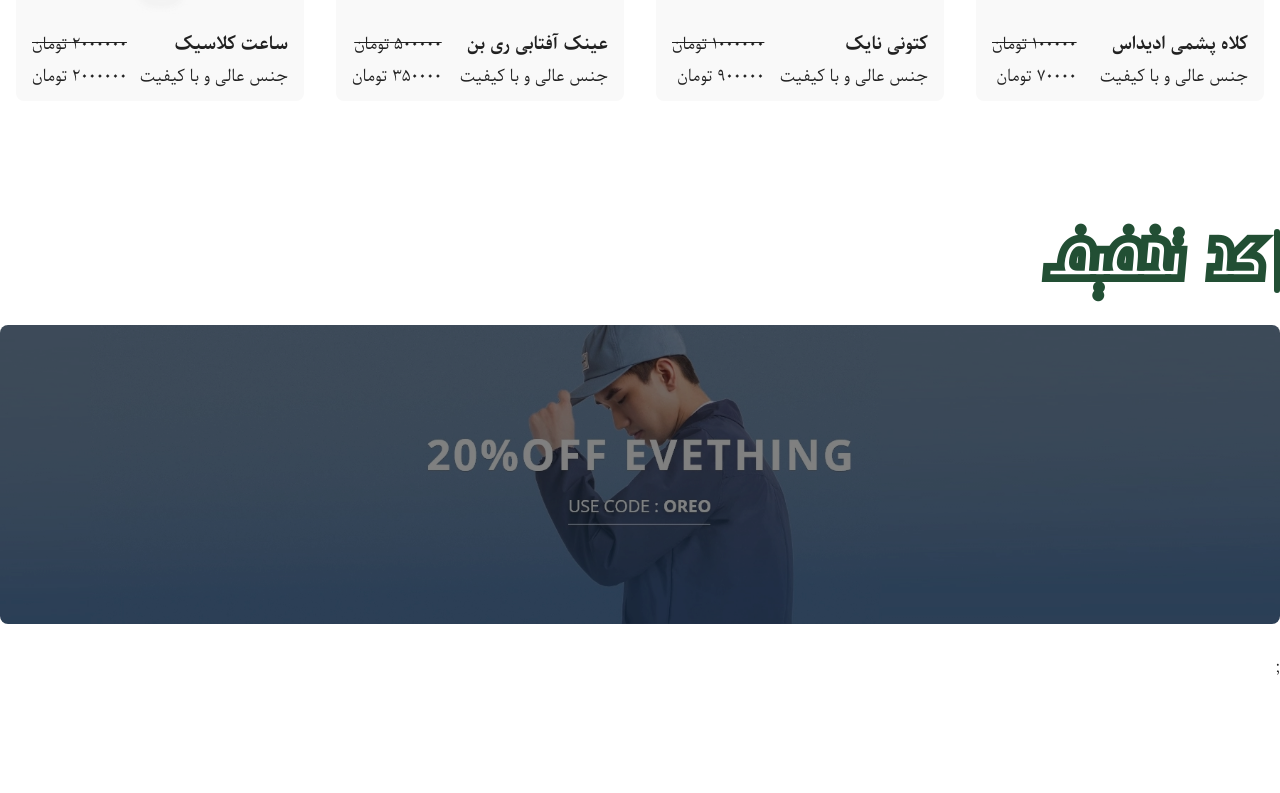
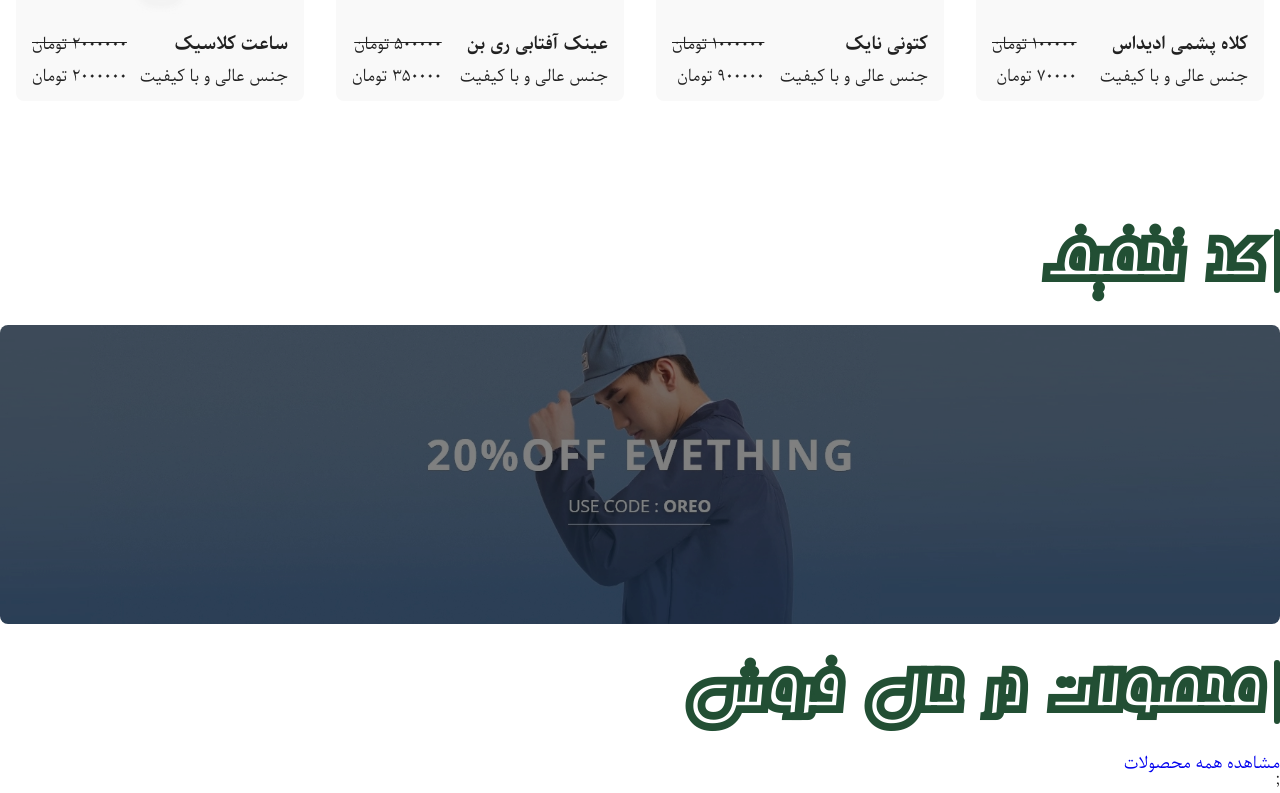
Before and after one commit to mojtaba-jsx/LINORA, a React (Vite) app: page / in a window 1280 px wide. Shown: the part 3168-3961 px from the top of the page. Before the commit the page ends 3849 px from the top, so only its background shows below. Built offline with nearby package versions, Linux system fonts and the light colour scheme.

Commit message:
[SellingProductItem-SellingProducts]- Add HTML Template

```diff
--- a/src/components/Home/Home.jsx
+++ b/src/components/Home/Home.jsx
@@ -11,6 +11,7 @@ import Basket from '../Basket/Basket'
 import TrendStyle from '../TrendStyle/TrendStyle'
 import SpecialProducts from '../SpecialProducts/SpecialProducts'
 import Offer from '../Offer/Offer'
+import SellingProducts from '../SellingProducts/SellingProducts'
 function Home() {
   return (
     <>
@@ -25,6 +26,7 @@ function Home() {
       <TrendStyle/>
       <SpecialProducts/>
       <Offer/>
+      <SellingProducts/>
 
     </>
   );
--- /dev/null
+++ b/src/components/SellingProducts/SellingProducts.jsx
@@ -0,0 +1,25 @@
+import React from "react";
+import { Link } from "react-router-dom";
+import "./SellingProducts.css";
+import MainTitle from '../MainTitle/MainTitle'
+function SellingProducts() {
+  return (
+    <div className="selling-products">
+      <div className="container">
+        <div className="selling-products__header">
+            <MainTitle title={'محصولات در حال فروش'}/>
+           <Link className="selling-products__header-link" to={'/'}>
+                مشاهده همه محصولات
+            </Link>
+        </div>
+
+        <div className="selling-products__wrapper">
+                <div className=""></div>
+
+        </div>
+      </div>
+    </div>
+  );
+}
+
+export default SellingProducts;
```
Also changed, not shown: src/components/SellingProductItem/SellingProductItem.jsx (added, +34 -0 lines), src/assets/Images/SellingProductsImages/watch.png (added), src/components/SellingProductItem/SellingProductItem.css (added), src/components/SellingProducts/SellingProducts.css (added).
